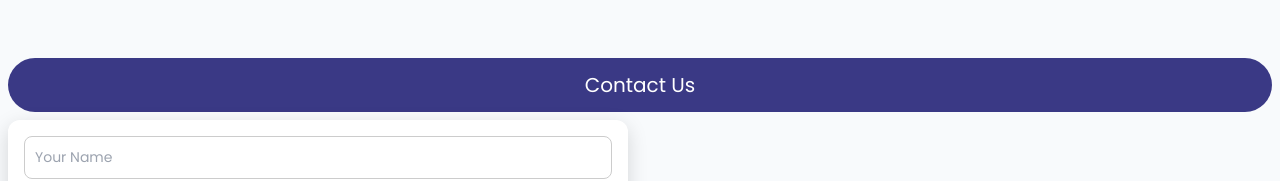
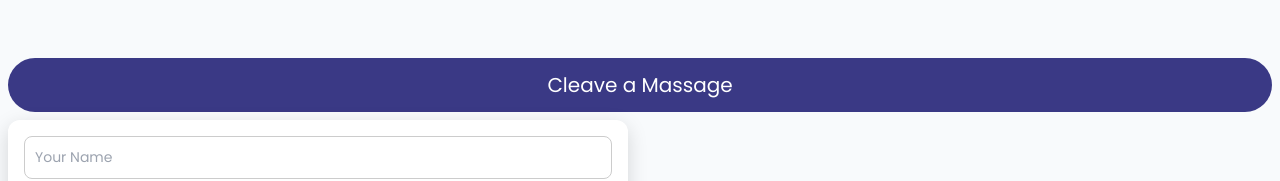
Before and after one commit to BagusWisnuDeva/My-web, a plain HTML site: page index.html in a window 1280 px wide. Shown: the part 2038-2219 px from the top of the page. Drawn offline with nearby package versions, Linux system fonts and the light colour scheme.

Commit message:
Update index.html

```diff
--- a/index.html
+++ b/index.html
@@ -178,7 +178,7 @@
 
     <div class="container">
   <div class="section-header fade-in">
-    <h2>Contact Us</h2>
+    <h2>Cleave a Massage</h2>
   </div>
 
   <div class="contact-wrapper" id="contactWrapper">
@@ -246,4 +246,5 @@
 
   </script>
   </body>
+
 </html>
```
